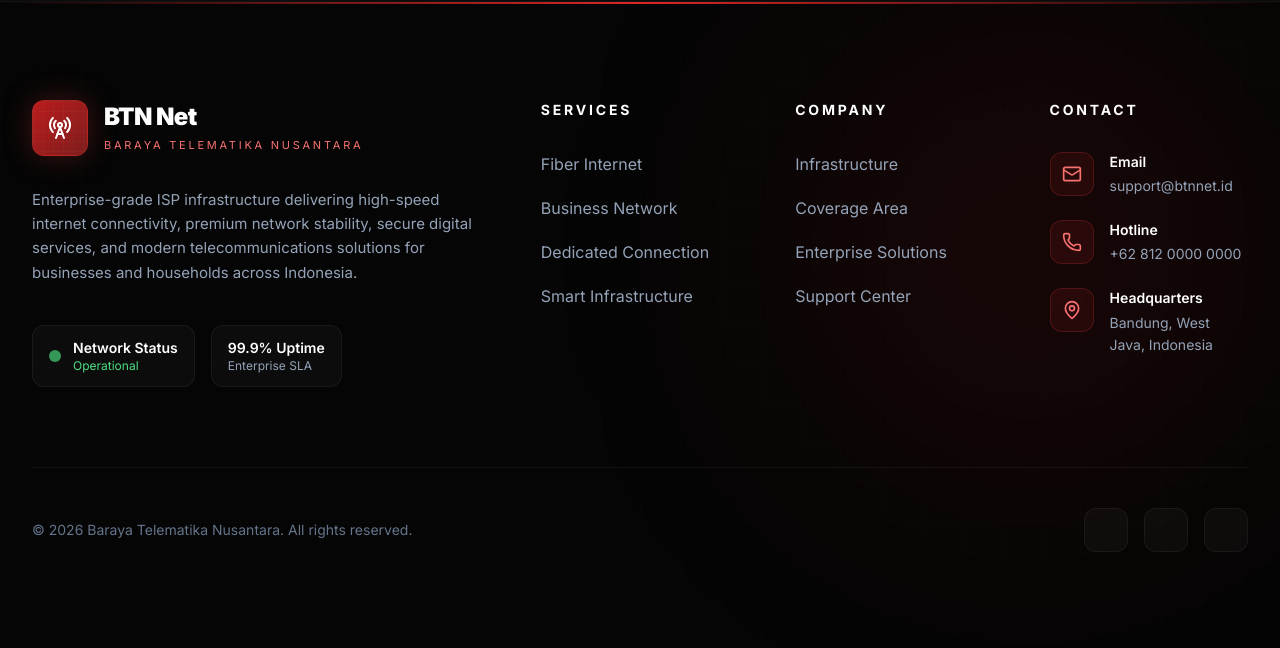
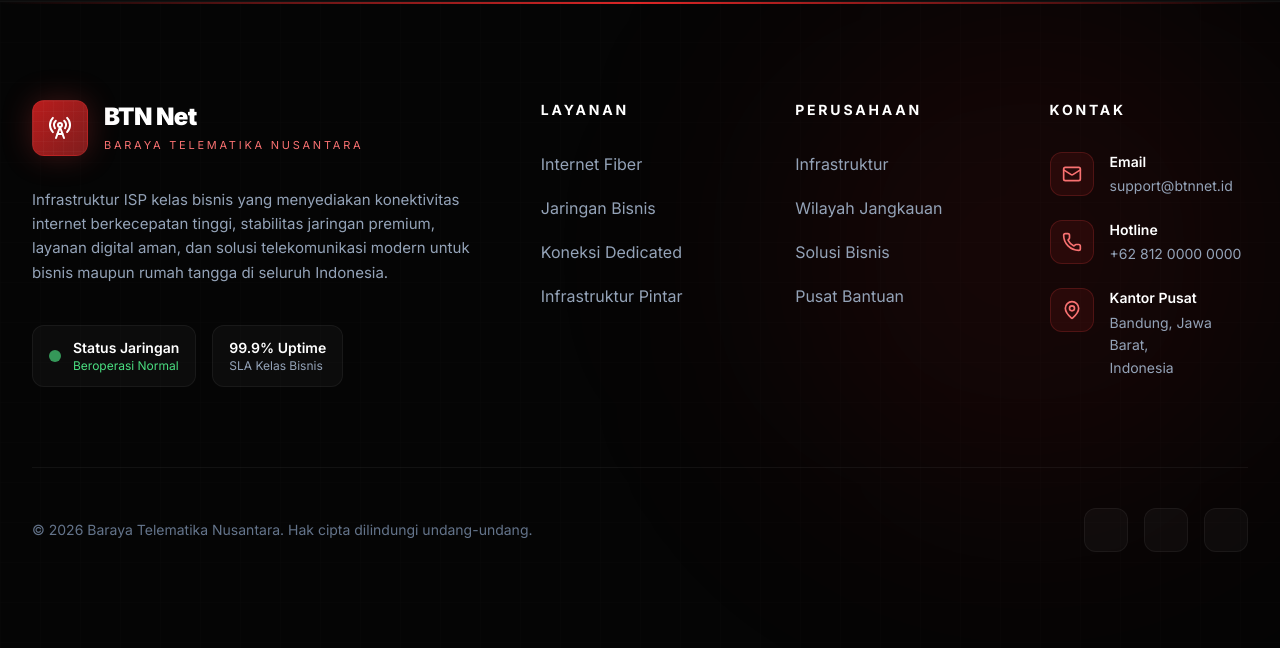
Before and after one commit to Farmil23/IFB_210_PEMROGRAMAN_WEB_LANJUT_WEBSITE_ISP_CLIENT, a Flask app: page / in a window 1280 px wide. Shown: the part 3929-4577 px from the top of the page. Run offline with Flask 3, Linux system fonts and the light colour scheme; data comes from the database, SQL or seed files in the repository; some libraries are stand-ins or nearby versions.

Commit message:
Translate footer section to Indonesian

```diff
--- a/app/templates/partials/footer.html
+++ b/app/templates/partials/footer.html
@@ -1,7 +1,3 @@
-<!-- ========================================= -->
-<!-- BTN NET ENTERPRISE FOOTER -->
-<!-- ========================================= -->
-
 <footer
     id="contact"
     class="
@@ -13,10 +9,6 @@
     "
 >
 
-    <!-- ===================================== -->
-    <!-- GRID BACKGROUND -->
-    <!-- ===================================== -->
-
     <div
         class="
             absolute
@@ -27,7 +19,6 @@
         "
     ></div>
 
-    <!-- RED GLOW -->
     <div
         class="
             absolute
@@ -41,7 +32,6 @@
         "
     ></div>
 
-    <!-- TOP RED LINE -->
     <div
         class="
             h-[2px]
@@ -52,10 +42,6 @@
             to-transparent
         "
     ></div>
-
-    <!-- ===================================== -->
-    <!-- MAIN FOOTER -->
-    <!-- ===================================== -->
 
     <div
         class="
@@ -69,10 +55,6 @@
         "
     >
 
-        <!-- ================================= -->
-        <!-- TOP SECTION -->
-        <!-- ================================= -->
-
         <div
             class="
                 grid
@@ -84,13 +66,8 @@
             "
         >
 
-            <!-- ================================= -->
-            <!-- COMPANY -->
-            <!-- ================================= -->
-
             <div class="lg:col-span-2">
 
-                <!-- LOGO -->
                 <div
                     class="
                         flex
@@ -99,7 +76,6 @@
                     "
                 >
 
-                    <!-- ICON -->
                     <div
                         class="
                             relative
@@ -119,7 +95,6 @@
                         "
                     >
 
-                        <!-- GRID -->
                         <div
                             class="
                                 absolute
@@ -143,7 +118,6 @@
 
                     </div>
 
-                    <!-- TEXT -->
                     <div>
 
                         <h2
@@ -173,7 +147,6 @@
 
                 </div>
 
-                <!-- DESC -->
                 <p
                     class="
                         mt-8
@@ -183,14 +156,9 @@
                         max-w-lg
                     "
                 >
-                    Enterprise-grade ISP infrastructure delivering
-                    high-speed internet connectivity, premium network
-                    stability, secure digital services, and modern
-                    telecommunications solutions for businesses and
-                    households across Indonesia.
+                    Infrastruktur ISP kelas bisnis yang menyediakan konektivitas internet berkecepatan tinggi, stabilitas jaringan premium, layanan digital aman, dan solusi telekomunikasi modern untuk bisnis maupun rumah tangga di seluruh Indonesia.
                 </p>
 
-                <!-- NETWORK STATUS -->
                 <div
                     class="
                         mt-10
@@ -200,7 +168,6 @@
                     "
                 >
 
-                    <!-- STATUS -->
                     <div
                         class="
                             flex
@@ -234,23 +201,23 @@
                                     font-semibold
                                 "
                             >
-                                Network Status
+                                Status Jaringan
                             </p>
 
                             <p
                                 class="
                                     text-green-400
                                     text-xs
+                                sign
                                 "
                             >
-                                Operational
+                                Beroperasi Normal
                             </p>
 
                         </div>
 
                     </div>
 
-                    <!-- UPTIME -->
                     <div
                         class="
                             px-4
@@ -278,7 +245,7 @@
                                 text-xs
                             "
                         >
-                            Enterprise SLA
+                            SLA Kelas Bisnis
                         </p>
 
                     </div>
@@ -286,10 +253,6 @@
                 </div>
 
             </div>
-
-            <!-- ================================= -->
-            <!-- SERVICES -->
-            <!-- ================================= -->
 
             <div>
 
@@ -303,7 +266,7 @@
                         mb-8
                     "
                 >
-                    Services
+                    Layanan
                 </h3>
 
                 <div class="space-y-5">
@@ -317,7 +280,7 @@
                             transition
                         "
                     >
-                        Fiber Internet
+                        Internet Fiber
                     </a>
 
                     <a
@@ -329,7 +292,7 @@
                             transition
                         "
                     >
-                        Business Network
+                        Jaringan Bisnis
                     </a>
 
                     <a
@@ -341,7 +304,7 @@
                             transition
                         "
                     >
-                        Dedicated Connection
+                        Koneksi Dedicated
                     </a>
 
                     <a
@@ -353,16 +316,12 @@
                             transition
                         "
                     >
-                        Smart Infrastructure
+                        Infrastruktur Pintar
                     </a>
 
                 </div>
 
             </div>
-
-            <!-- ================================= -->
-            <!-- COMPANY -->
-            <!-- ================================= -->
 
             <div>
 
@@ -376,7 +335,7 @@
                         mb-8
                     "
                 >
-                    Company
+                    Perusahaan
                 </h3>
 
                 <div class="space-y-5">
@@ -390,7 +349,7 @@
                             transition
                         "
                     >
-                        Infrastructure
+                        Infrastruktur
                     </a>
 
                     <a
@@ -402,7 +361,7 @@
                             transition
                         "
                     >
-                        Coverage Area
+                        Wilayah Jangkauan
                     </a>
 
                     <a
@@ -414,7 +373,7 @@
                             transition
                         "
                     >
-                        Enterprise Solutions
+                        Solusi Bisnis
                     </a>
 
                     <a
@@ -426,16 +385,12 @@
                             transition
                         "
                     >
-                        Support Center
+                        Pusat Bantuan
                     </a>
 
                 </div>
 
             </div>
-
-            <!-- ================================= -->
-            <!-- CONTACT -->
-            <!-- ================================= -->
 
             <div>
 
@@ -449,12 +404,11 @@
                         mb-8
                     "
                 >
-                    Contact
+                    Kontak
                 </h3>
 
                 <div class="space-y-6">
 
-                    <!-- EMAIL -->
                     <div class="flex items-start gap-4">
 
                         <div
@@ -509,7 +463,6 @@
 
                     </div>
 
-                    <!-- PHONE -->
                     <div class="flex items-start gap-4">
 
                         <div
@@ -564,7 +517,6 @@
 
                     </div>
 
-                    <!-- ADDRESS -->
                     <div class="flex items-start gap-4">
 
                         <div
@@ -602,7 +554,7 @@
                                     text-sm
                                 "
                             >
-                                Headquarters
+                                Kantor Pusat
                             </p>
 
                             <p
@@ -613,8 +565,7 @@
                                     leading-relaxed
                                 "
                             >
-                                Bandung, West Java,
-                                Indonesia
+                                Bandung, Jawa Barat,<br>Indonesia
                             </p>
 
                         </div>
@@ -626,10 +577,6 @@
             </div>
 
         </div>
-
-        <!-- ================================= -->
-        <!-- BOTTOM -->
-        <!-- ================================= -->
 
         <div
             class="
@@ -643,7 +590,6 @@
             "
         >
 
-            <!-- COPYRIGHT -->
             <div
                 class="
                     text-slate-500
@@ -652,11 +598,9 @@
                     lg:text-left
                 "
             >
-                © 2026 Baraya Telematika Nusantara.
-                All rights reserved.
+                © 2026 Baraya Telematika Nusantara. Hak cipta dilindungi undang-undang.
             </div>
 
-            <!-- SOCIAL -->
             <div
                 class="
                     flex
@@ -665,7 +609,6 @@
                 "
             >
 
-                <!-- SOCIAL ITEM -->
                 <a
                     href="#"
                     class="
@@ -694,7 +637,6 @@
 
                 </a>
 
-                <!-- SOCIAL ITEM -->
                 <a
                     href="#"
                     class="
@@ -723,7 +665,6 @@
 
                 </a>
 
-                <!-- SOCIAL ITEM -->
                 <a
                     href="#"
                     class="
```
